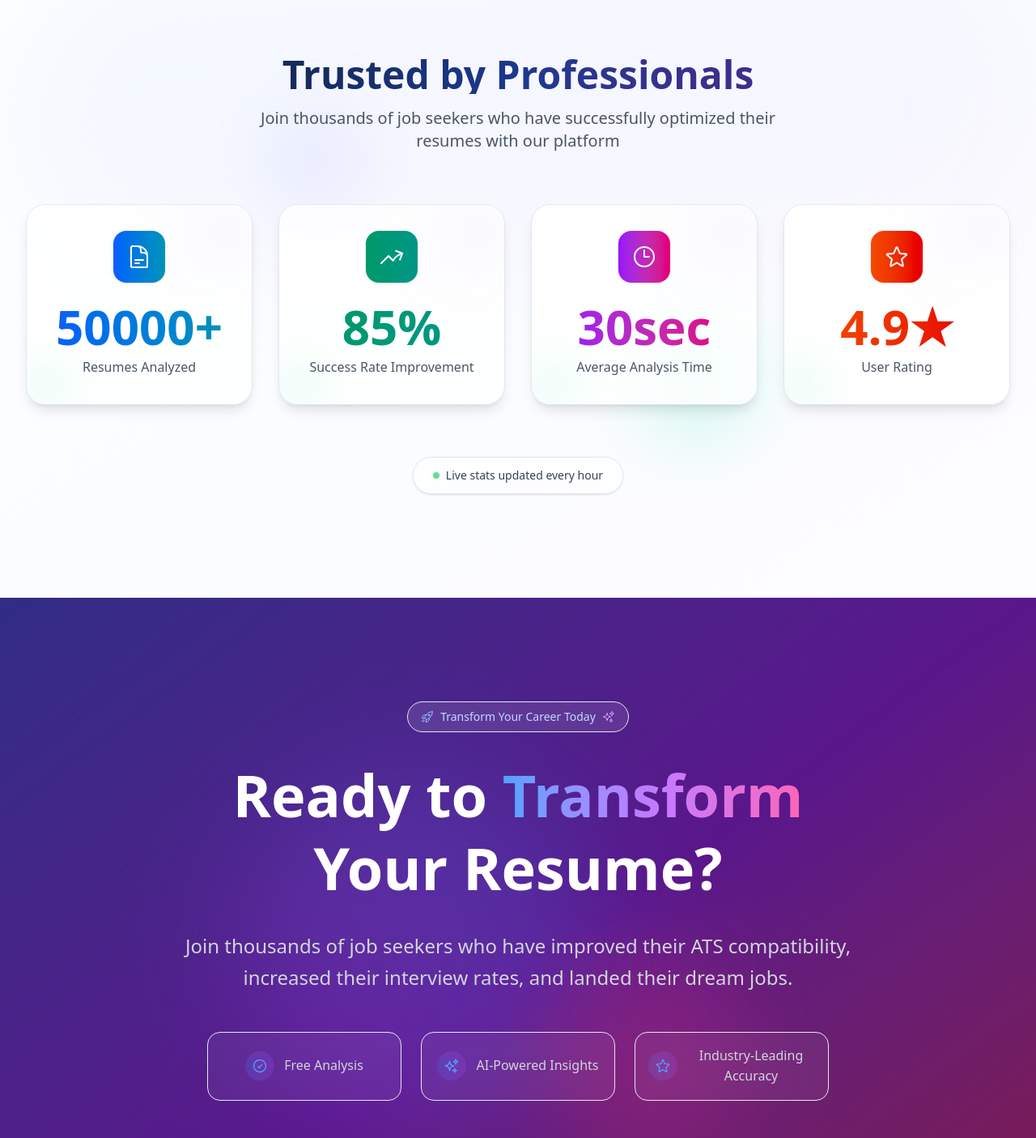
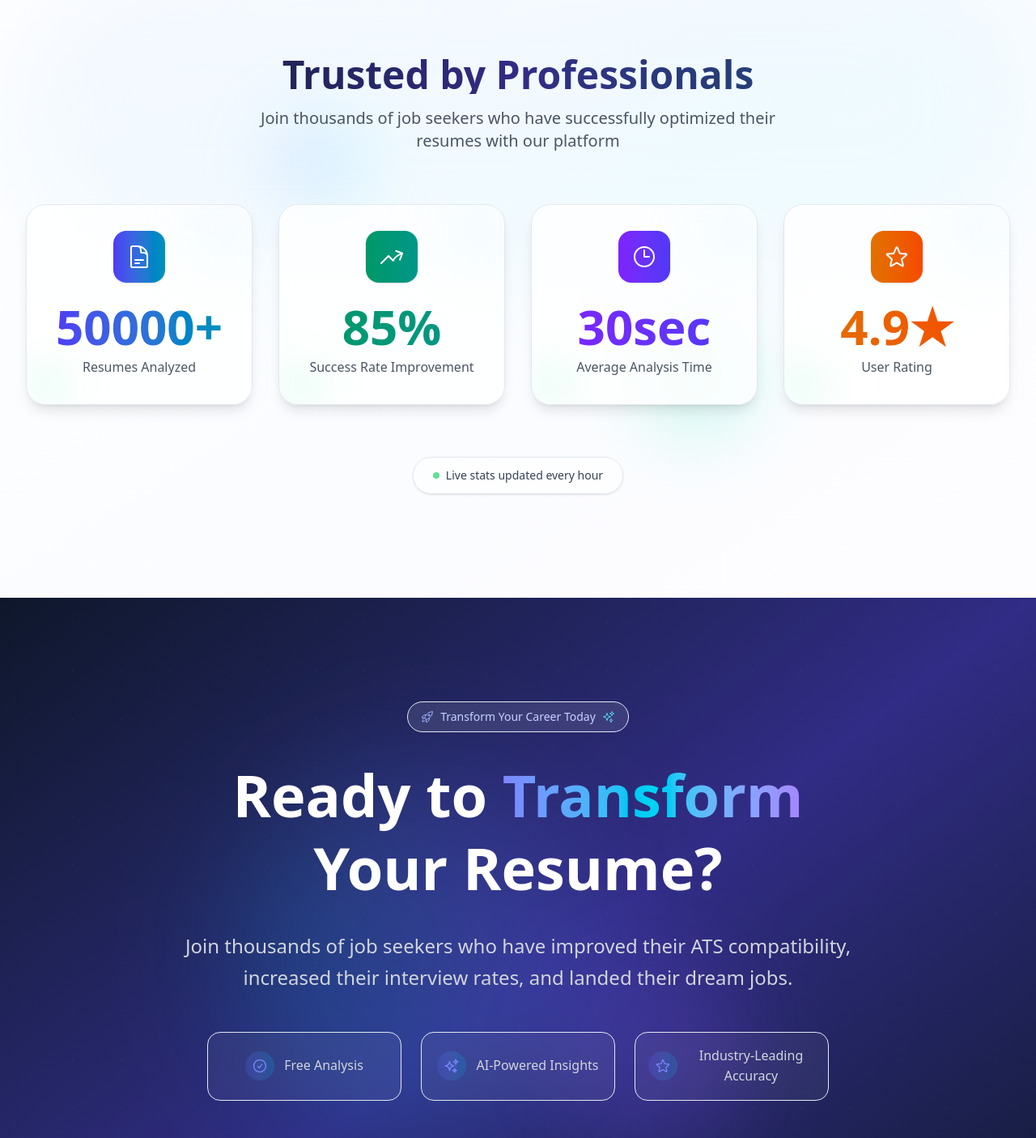
Before and after one commit to codewithashim/ATS-Checker, a Next.js app: page / in a window 1280 px wide. Shown: the part 3600-5005 px from the top of the page at 81% size. Built offline with nearby package versions, Linux system fonts and the light colour scheme.

Commit message:
homepage is done

```diff
--- a/src/features/home/sections/cta-section.tsx
+++ b/src/features/home/sections/cta-section.tsx
@@ -12,14 +12,14 @@ import {
 
 export function CTASection() {
   return (
-    <section className="py-32 bg-gradient-to-br from-indigo-900 via-purple-900 to-pink-900 relative overflow-hidden">
+    <section className="py-32 bg-gradient-to-br from-slate-900 via-indigo-900 to-slate-900 relative overflow-hidden">
       {/* Background Effects */}
       <div className="absolute inset-0">
-        <div className="absolute inset-0 bg-[radial-gradient(ellipse_at_center,_var(--tw-gradient-stops))] from-purple-900/40 via-transparent to-transparent" />
+        <div className="absolute inset-0 bg-[radial-gradient(ellipse_at_center,_var(--tw-gradient-stops))] from-indigo-900/40 via-transparent to-transparent" />
 
         {/* Animated Orbs */}
         <motion.div
-          className="absolute top-1/4 left-1/4 w-96 h-96 bg-gradient-to-r from-blue-500/20 to-purple-500/20 rounded-full blur-3xl"
+          className="absolute top-1/4 left-1/4 w-96 h-96 bg-gradient-to-r from-indigo-500/20 to-cyan-500/20 rounded-full blur-3xl"
           animate={{
             scale: [1, 1.2, 1],
             rotate: [0, 180, 360],
@@ -31,7 +31,7 @@ export function CTASection() {
           }}
         />
         <motion.div
-          className="absolute bottom-1/4 right-1/4 w-80 h-80 bg-gradient-to-r from-pink-500/20 to-rose-500/20 rounded-full blur-3xl"
+          className="absolute bottom-1/4 right-1/4 w-80 h-80 bg-gradient-to-r from-violet-500/20 to-indigo-500/20 rounded-full blur-3xl"
           animate={{
             scale: [1, 0.8, 1],
             rotate: [360, 180, 0],
@@ -60,9 +60,9 @@ export function CTASection() {
             transition={{ duration: 0.6, delay: 0.2 }}
             className="inline-flex items-center gap-2 mb-8 px-4 py-2 bg-white/10 backdrop-blur-sm rounded-full border border-white/20"
           >
-            <RocketLaunchIcon className="w-4 h-4 text-blue-300" />
-            <span className="text-blue-200 text-sm font-medium">Transform Your Career Today</span>
-            <SparklesIcon className="w-4 h-4 text-purple-300" />
+            <RocketLaunchIcon className="w-4 h-4 text-indigo-300" />
+            <span className="text-indigo-200 text-sm font-medium">Transform Your Career Today</span>
+            <SparklesIcon className="w-4 h-4 text-cyan-300" />
           </motion.div>
 
           <motion.h2
@@ -73,7 +73,7 @@ export function CTASection() {
             className="text-5xl sm:text-6xl lg:text-7xl font-bold text-white mb-8 leading-tight"
           >
             Ready to{" "}
-            <span className="bg-gradient-to-r from-blue-400 via-purple-400 to-pink-400 bg-clip-text text-transparent">
+            <span className="bg-gradient-to-r from-indigo-400 via-cyan-400 to-violet-400 bg-clip-text text-transparent">
               Transform
             </span>
             <br />
@@ -115,9 +115,9 @@ export function CTASection() {
                 <motion.div
                   whileHover={{ rotate: 360 }}
                   transition={{ duration: 0.5 }}
-                  className="p-2 rounded-full bg-gradient-to-r from-blue-500/20 to-purple-500/20"
+                  className="p-2 rounded-full bg-gradient-to-r from-indigo-500/20 to-cyan-500/20"
                 >
-                  <item.icon className="w-5 h-5 text-blue-400" />
+                  <item.icon className="w-5 h-5 text-indigo-400" />
                 </motion.div>
                 <span className="font-medium">{item.text}</span>
               </motion.div>
@@ -138,7 +138,7 @@ export function CTASection() {
             >
               <Button
                 size="lg"
-                className="group relative text-xl px-12 py-6 h-auto bg-gradient-to-r from-blue-600 via-purple-600 to-pink-600 hover:from-blue-700 hover:via-purple-700 hover:to-pink-700 shadow-lg border-0 rounded-2xl overflow-hidden min-w-[280px]"
+                className="group relative text-xl px-12 py-6 h-auto bg-gradient-to-r from-indigo-600 via-cyan-600 to-violet-600 hover:from-indigo-700 hover:via-cyan-700 hover:to-violet-700 shadow-lg border-0 rounded-2xl overflow-hidden min-w-[280px]"
               >
                 <motion.div
                   className="absolute inset-0 bg-gradient-to-r from-white/20 via-white/10 to-transparent"
--- a/src/features/home/sections/stats-section.tsx
+++ b/src/features/home/sections/stats-section.tsx
@@ -15,8 +15,8 @@ const stats = [
     value: 50000,
     suffix: "+",
     label: "Resumes Analyzed",
-    gradient: "from-blue-600 to-cyan-600",
-    bgGradient: "from-blue-50 to-cyan-50"
+    gradient: "from-indigo-600 to-cyan-600",
+    bgGradient: "from-indigo-50 to-cyan-50"
   },
   {
     icon: ArrowTrendingUpIcon,
@@ -31,16 +31,16 @@ const stats = [
     value: 30,
     suffix: "sec",
     label: "Average Analysis Time",
-    gradient: "from-purple-600 to-pink-600",
-    bgGradient: "from-purple-50 to-pink-50"
+    gradient: "from-violet-600 to-indigo-600",
+    bgGradient: "from-violet-50 to-indigo-50"
   },
   {
     icon: StarIcon,
     value: 4.9,
     suffix: "★",
     label: "User Rating",
-    gradient: "from-orange-600 to-red-600",
-    bgGradient: "from-orange-50 to-red-50"
+    gradient: "from-amber-600 to-orange-600",
+    bgGradient: "from-amber-50 to-orange-50"
   }
 ];
 
@@ -80,11 +80,11 @@ export function StatsSection() {
     <section className="py-32 bg-gradient-to-br from-white via-blue-50/30 to-purple-50/30 relative overflow-hidden">
       {/* Background Elements */}
       <div className="absolute inset-0">
-        <div className="absolute top-0 left-1/2 transform -translate-x-1/2 w-full h-96 bg-gradient-to-br from-blue-100/30 to-purple-100/30 blur-3xl rounded-full" />
+        <div className="absolute top-0 left-1/2 transform -translate-x-1/2 w-full h-96 bg-gradient-to-br from-indigo-100/30 to-cyan-100/30 blur-3xl rounded-full" />
 
         {/* Floating Elements */}
         <motion.div
-          className="absolute top-1/4 left-1/4 w-32 h-32 bg-gradient-to-r from-blue-300/20 to-purple-300/20 rounded-full blur-2xl"
+          className="absolute top-1/4 left-1/4 w-32 h-32 bg-gradient-to-r from-indigo-300/20 to-cyan-300/20 rounded-full blur-2xl"
           animate={{
             x: [0, 50, 0],
             y: [0, -30, 0],
@@ -117,7 +117,7 @@ export function StatsSection() {
           transition={{ duration: 0.6 }}
           className="text-center mb-16"
         >
-          <h2 className="text-4xl sm:text-5xl font-bold mb-4 bg-gradient-to-r from-gray-900 via-blue-900 to-purple-900 bg-clip-text text-transparent">
+          <h2 className="text-4xl sm:text-5xl font-bold mb-4 bg-gradient-to-r from-gray-900 via-indigo-900 to-cyan-900 bg-clip-text text-transparent">
             Trusted by Professionals
           </h2>
           <p className="text-xl text-gray-600 max-w-2xl mx-auto">
@@ -161,7 +161,7 @@ export function StatsSection() {
                 </div>
 
                 {/* Decorative elements */}
-                <div className="absolute -top-2 -right-2 w-20 h-20 bg-gradient-to-br from-blue-200/20 to-purple-200/20 rounded-full blur-2xl group-hover:scale-150 transition-transform duration-500" />
+                <div className="absolute -top-2 -right-2 w-20 h-20 bg-gradient-to-br from-indigo-200/20 to-cyan-200/20 rounded-full blur-2xl group-hover:scale-150 transition-transform duration-500" />
                 <div className="absolute -bottom-2 -left-2 w-16 h-16 bg-gradient-to-br from-emerald-200/20 to-teal-200/20 rounded-full blur-xl group-hover:scale-125 transition-transform duration-500" />
               </div>
             </motion.div>
```
